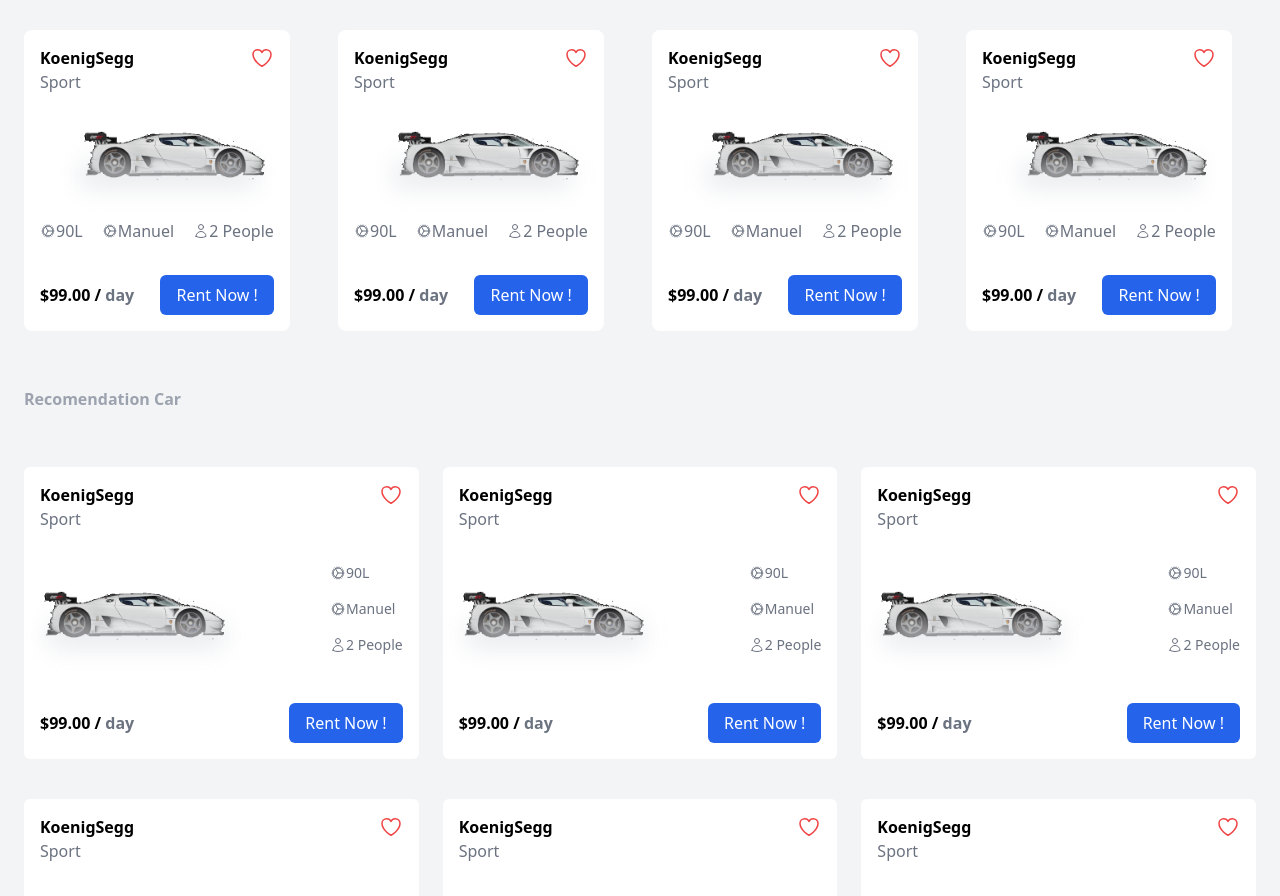
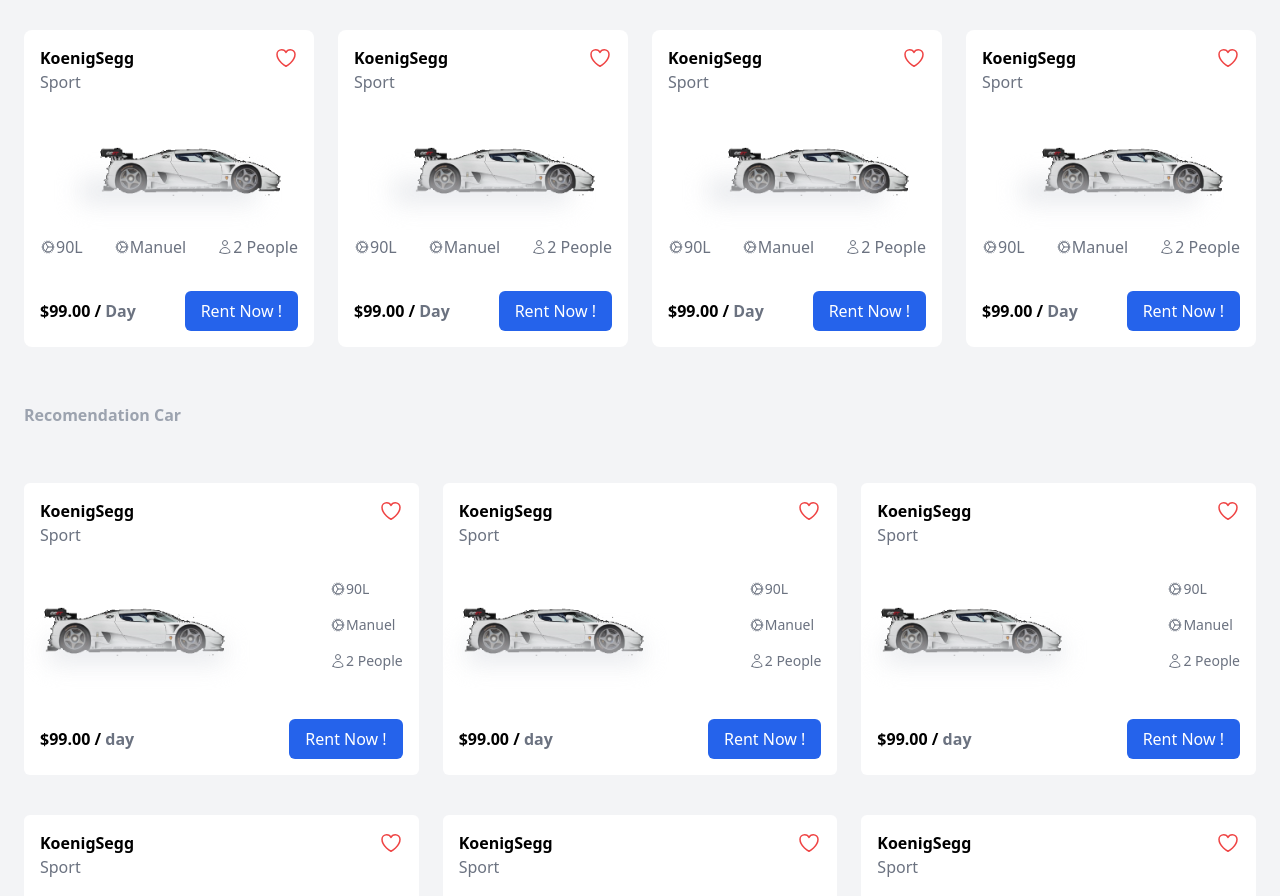
Before and after one commit to Redskullvue/Morent, a Vue app: page / in a window 1280 px wide. Shown: the part 920-1816 px from the top of the page. Built offline with nearby package versions, Linux system fonts and the light colour scheme.

Commit message:
Fix : Styling issues fixed

```diff
--- a/src/components/sliderproductcard.vue
+++ b/src/components/sliderproductcard.vue
@@ -1,7 +1,7 @@
 <template>
   <div class="w-full flex items-center">
     <!-- Product Card -->
-    <div class="bg-white w-64 p-4 rounded-lg md:w-11/12">
+    <div class="bg-white w-64 p-4 rounded-lg md:w-full">
       <!-- Product Card Header -->
       <div class="flex items-center justify-between">
         <h2 class="font-semibold">KoenigSegg</h2>
@@ -9,9 +9,9 @@
       </div>
       <div><h4 class="text-gray-500">Sport</h4></div>
       <!-- Car-Image -->
-      <div class="relative mt-4 lg:mt-8">
+      <div class="relative lg:mt-12">
         <img
-          class="w-48 h-18 ml-4 lg:ml-10"
+          class="w-48 h-18 lg:ml-14"
           src="../assets/images/koenigsegg.png"
           alt="Car Image"
         />
@@ -39,10 +39,11 @@
       <!-- Price And Rent Button -->
       <div class="flex items-center justify-between mt-2 lg:mt-8">
         <h2 class="font-bold text-black">
-          $99.00 / <span class="font-semibold text-gray-500 font-sm">day</span>
+          $99.00 / <span class="font-semibold text-gray-500 font-sm">Day</span>
         </h2>
         <button
           class="bg-blue-600 hover:bg-blue-700 rounded-md py-2 px-4 text-white"
+          @click="goTo"
         >
           Rent Now !
         </button>
@@ -61,6 +62,14 @@
     iClutch,
     iUser,
   },
+  methods: {
+    goTo() {
+      this.$router.push({
+        name: "singleCar",
+        params: { data: "KoenigSegg" },
+      });
+    },
+  },
 };
 </script>
 
```
